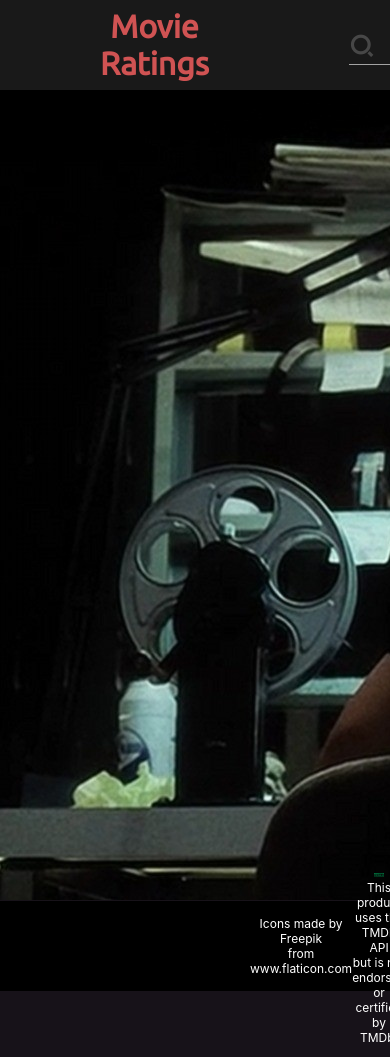
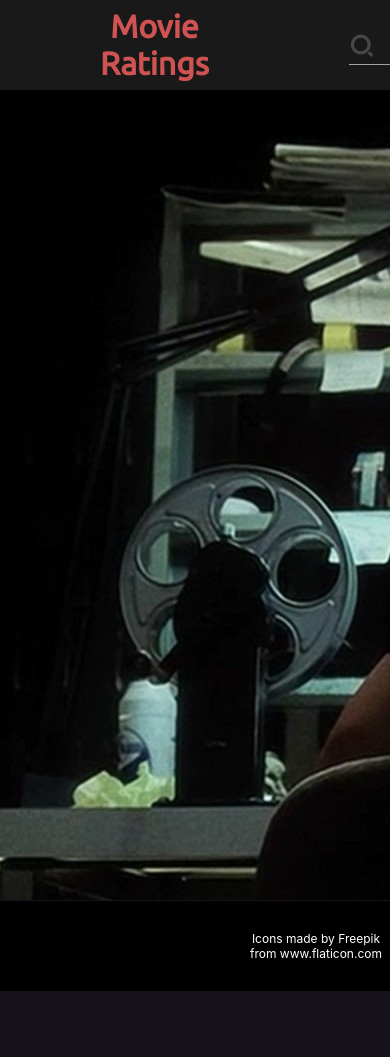
Before and after one commit to SimonBystrom/movieRating, a React (Create React App) app in the folder movieratings/: page /search in a window 390 px wide. Shown: the top 1057 px of the page. After the commit the page ends 991 px from the top, so only its background shows below. Built offline with nearby package versions, Linux system fonts and the light colour scheme; no server answers.

Commit message:
tried setting some media Querys. Changed the width value of footer and movieElementWrapper to match background image size

```diff
--- a/movieratings/public/index.html
+++ b/movieratings/public/index.html
@@ -4,6 +4,8 @@
     <meta charset="utf-8" />
     <link rel="icon" href="%PUBLIC_URL%/favicon.ico" />
     <meta name="viewport" content="width=device-width, initial-scale=1" />
+    <meta name="viewport" content="height=device-height, initial-scale=1" />
+
     <meta name="theme-color" content="#000000" />
     <meta
       name="description"
--- a/movieratings/src/App.js
+++ b/movieratings/src/App.js
@@ -14,7 +14,6 @@ import {StyledMainInfoWrapper, StyledTitle, StyledDescription, PageContainer, Co
 
 /*
   NEXT STEPS
-  1: Random bug with window.scrollTo() in History
   2: mediaQueries
   5: If results is bad ( no hits) return error msg  ??
   6: Add so pushing the Japanese / English Button Translates First page into English / Japanese (ThemeProvider through context)
--- a/movieratings/src/Components/SearchBar.js
+++ b/movieratings/src/Components/SearchBar.js
@@ -27,7 +27,7 @@ function SearchBar() {
     }
   }
 
-  const japanesePlaceholder =  "タイトルを探してください. ."
+  const japanesePlaceholder =  "タイトルを入力してください. ."
   const englishPlaceholder = "Search for a movie title.."
 
   return (
--- a/movieratings/src/Pages/Navbar.js
+++ b/movieratings/src/Pages/Navbar.js
@@ -2,7 +2,7 @@ import React, { useContext } from "react";
 import { Link } from "react-router-dom";
 import SearchBar from "../Components/SearchBar";
 import { Context } from "../Context";
-import { createGlobalStyle } from "styled-components";
+
 
 import styled from 'styled-components'
 
@@ -31,28 +31,37 @@ function Navbar() {
 
   const japaneseRecommendation = "オススメ"
   const englishRecommendation = "Recommendations"
-  const japaneseHistory =　"履歴リスト"
+  const japaneseHistory =　"履歴"
   const englishHistory = "History"
 
   return (
     <NavbarStyle >
 
 
-      <StyledLink to="/" onClick={clearSearch}>
+      <StyledLink to="/" onClick={() => {
+        clearSearch()
+        window.scrollTo(0,0)
+        }}>
 
 
         <h1 style={{fontFamily: "Ubuntu", fontWeight: "3000", color: "#D05353"}}>Movie Ratings</h1>
       </StyledLink>
 
-      <StyledLink to="/search" >
+      <StyledLink to="/search" onClick={window.scrollTo(0,0)}>
         <SearchBar className="search-bar" />
       </StyledLink>
 
-      <StyledLink to="/recommendations" onClick={clearSearch}>
+      <StyledLink to="/recommendations" onClick={() => {
+        clearSearch()
+        window.scrollTo(0,0)
+        }}>
          {languageOnPage === "jp" ? japaneseRecommendation : languageOnPage === "en-US" ? englishRecommendation : "Recomendations"}
       </StyledLink>
 
-      <StyledLink to="/history" onClick={clearSearch}>
+      <StyledLink to="/history" onClick={() => {
+        clearSearch()
+        window.scrollTo(0,0)
+        }}>
         {languageOnPage === "jp" ?  japaneseHistory: languageOnPage === "en-US" ?  englishHistory : "History"}
       </StyledLink>
       <StyledLink  onClick={() => setLanguage("en-US")}>
--- a/movieratings/src/StyledComponents/MainInfo.js
+++ b/movieratings/src/StyledComponents/MainInfo.js
@@ -28,7 +28,8 @@ export const StyledDescription = styled.p`
 
 export const PageContainer = styled.div`
     position: relative;
-    min-height: 100vh;
+
+
     max-width: 100vw;
     text-align: center;
     background-color: #171219;
--- a/movieratings/src/StyledComponents/MovieWrapper.js
+++ b/movieratings/src/StyledComponents/MovieWrapper.js
@@ -10,6 +10,8 @@ export default styled.div`
     margin-top: 0px;
     display: flex;
     flex-wrap: wrap;
+    width: 1400px;
+
 
 
 `
--- a/movieratings/src/StyledComponents/NavbarStyle.js
+++ b/movieratings/src/StyledComponents/NavbarStyle.js
@@ -14,7 +14,10 @@ export default styled.div`
 
     box-shadow: 0px 8px 20px 10px rgba(0,0,0,0.75);
     position: fixed;
+
+
     width: 100%;
+
     height: 50px;
     z-index: 100;
     top: 0;
--- a/movieratings/src/StyledComponents/StyledFooter.js
+++ b/movieratings/src/StyledComponents/StyledFooter.js
@@ -8,7 +8,11 @@ export const StyledFooterWrapper = styled.div`
     color: white;
     padding: 20px 0px 20px 0px ;
 
-    width: 100vw;
+
+     width: 1440px;
+
+
+
     height: 50px;
     z-index: 100;
     bottom: 0;
--- a/movieratings/src/index.css
+++ b/movieratings/src/index.css
@@ -1,5 +1,8 @@
-body {
-  height: 100%;
+
+
+html, body {
+  height: 980px;
+
   margin: 0;
   font-family: -apple-system, BlinkMacSystemFont, 'Segoe UI', 'Roboto', 'Oxygen',
     'Ubuntu', 'Cantarell', 'Fira Sans', 'Droid Sans', 'Helvetica Neue',
```
Also changed, not shown: movieratings/public/manifest.json.
